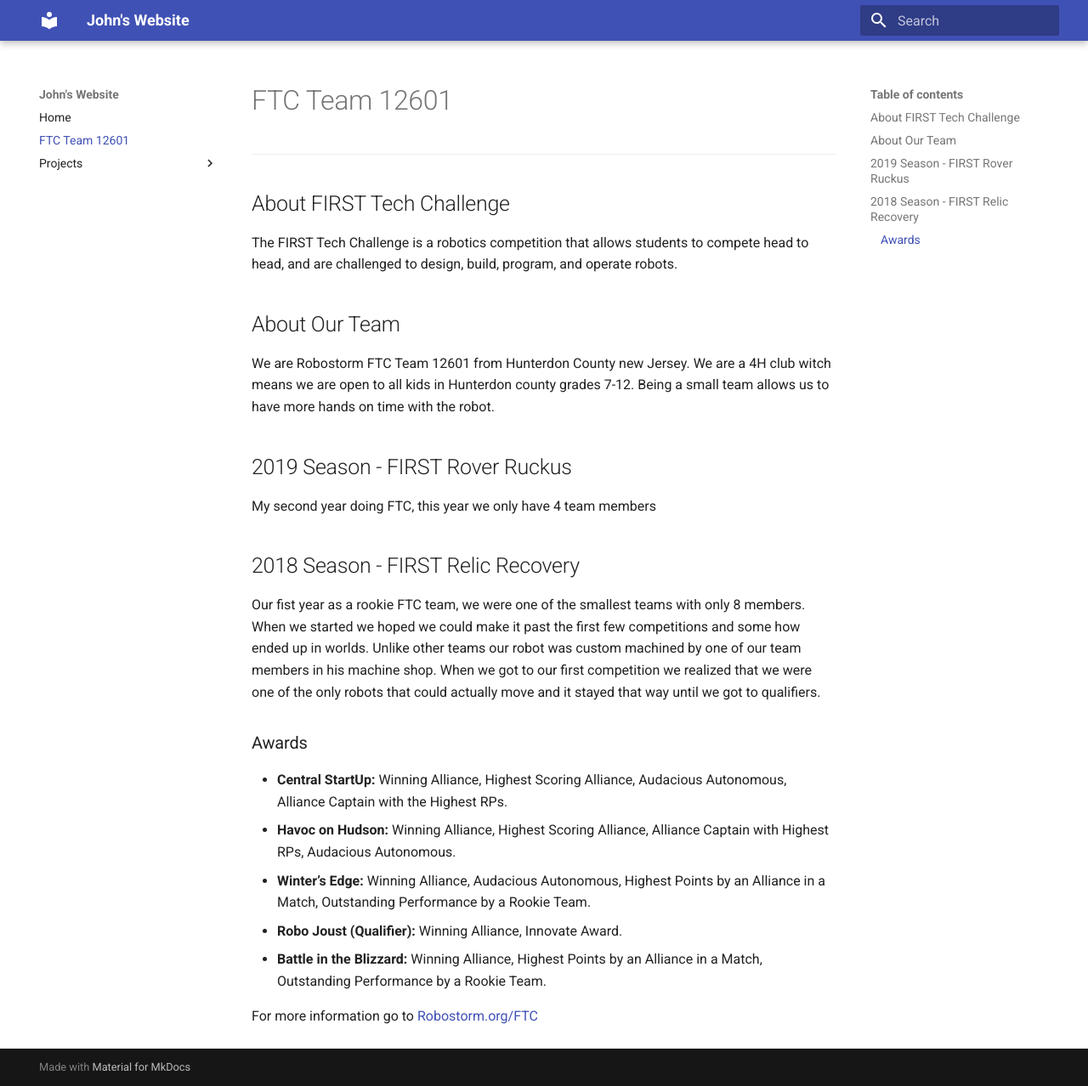
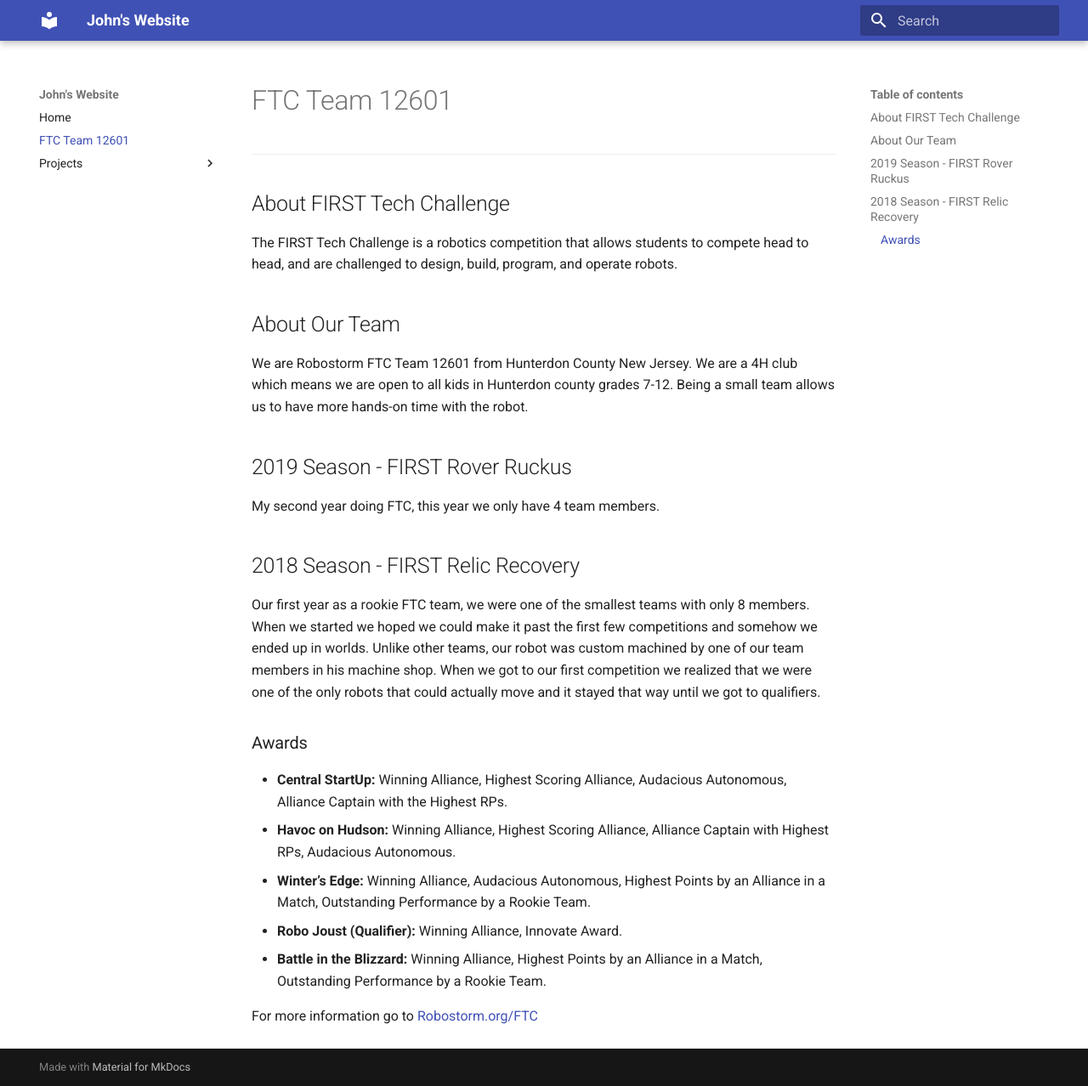
Before and after one commit to johnBrereton/Website-v2, an MkDocs documentation site: the page built from docs/FTC.md, in a window 1280 px wide and 1278 px high. Shown: the whole window at 85% size. Built offline with MkDocs 1.6.1 and Material for MkDocs 9.7.7, drawn with Linux system fonts in a browser that asks for light colours; old or Windows-style settings are respelled for this version of MkDocs.

Commit message:
corrected grammer

```diff
--- a/docs/FTC.md
+++ b/docs/FTC.md
@@ -4,13 +4,13 @@
 The FIRST Tech Challenge is a robotics competition that allows students to compete head to head, and are challenged to design, build, program, and operate robots.
 
 ##About Our Team
-We are Robostorm FTC Team 12601 from Hunterdon County new Jersey.  We are a 4H club witch means we are open to all kids in Hunterdon county grades 7-12.  Being a small team allows us to have more hands on time with the robot.
+We are Robostorm FTC Team 12601 from Hunterdon County New Jersey.  We are a 4H club which means we are open to all kids in Hunterdon county grades 7-12.  Being a small team allows us to have more hands-on time with the robot.
 
 ##2019 Season - FIRST Rover Ruckus
-My second year doing FTC, this year we only have 4 team members
+My second year doing FTC, this year we only have 4 team members.
 
 ##2018 Season - FIRST Relic Recovery
-Our fist year as a rookie FTC team, we were one of the smallest teams with only 8 members.  When we started we hoped we could make it past the first few competitions and some how ended up in worlds.  Unlike other teams our robot was custom machined by one of our team members in his machine shop.  When we got to our first competition we realized that we were one of the only robots that could actually move and it stayed that way until we got to qualifiers.
+Our first year as a rookie FTC team, we were one of the smallest teams with only 8 members.  When we started we hoped we could make it past the first few competitions and somehow we ended up in worlds.  Unlike other teams, our robot was custom machined by one of our team members in his machine shop.  When we got to our first competition we realized that we were one of the only robots that could actually move and it stayed that way until we got to qualifiers.
 
 ###Awards
 * **Central StartUp:** Winning Alliance, Highest Scoring Alliance, Audacious Autonomous, Alliance Captain with the Highest RPs.
```
